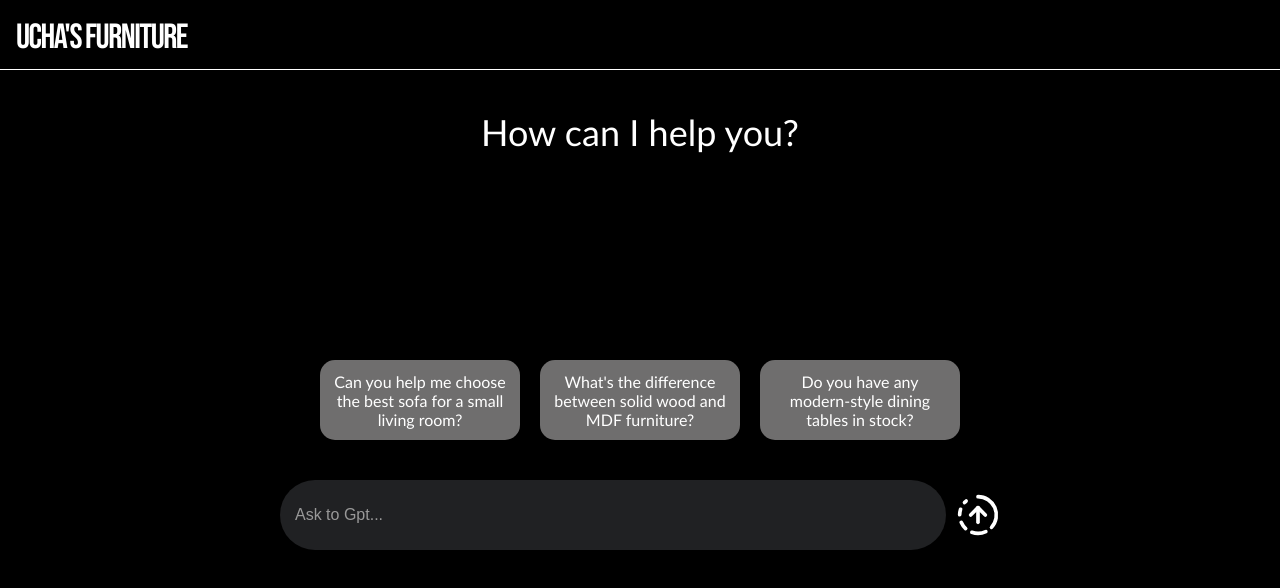
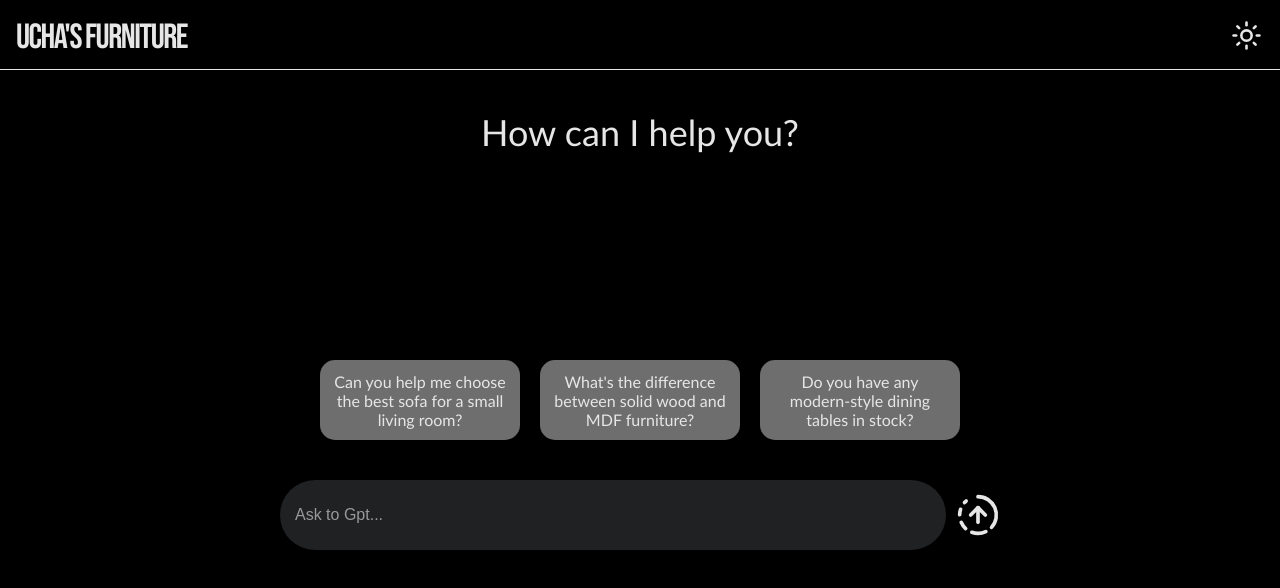
Before and after one commit to dachi6969/nowtryme, a Next.js app: page /AI-Chatbot in a window 1280 px wide. Shown: the top 588 px of the page. Built offline with nearby package versions, Linux system fonts and the light colour scheme.

Commit message:
add dark and light modes

```diff
--- a/app/AI-Chatbot/header/Header.module.css
+++ b/app/AI-Chatbot/header/Header.module.css
@@ -2,8 +2,8 @@
 
 .header{
     height: 70px;
-    border-bottom: 1px solid white;
-    background-color: black;
+    /* border-bottom: 1px solid white; */
+    /* background-color: black; */
     position: fixed;
     z-index: 9999;
     top: 0;
@@ -12,12 +12,13 @@
     padding: 16px;
     display: flex;
     justify-content: space-between;
+    transition: all 0.5s ease;
 }
 
 .mainTitle{
-    color: white;
     font-family: 'Bebas Neue', sans-serif;
     letter-spacing: -1.5px;
     font-size: 35px;
     cursor: pointer;
+    transition: all 0.5s ease;
 }
--- a/app/AI-Chatbot/header/Header.tsx
+++ b/app/AI-Chatbot/header/Header.tsx
@@ -2,18 +2,45 @@
 
 import { useRouter } from "next/navigation";
 import styles from "./Header.module.css";
+import { Moon, Sun } from "lucide-react";
+import { useTheme } from "@/app/store/useTheme";
 
 const Header = () => {
     const router = useRouter();
+    const {themeOn,lightOff,lightOn} = useTheme();
+    const light = "#E6E6E6";
+    const themeChange = themeOn ? light : "black";
+    const themeReverse = themeOn ? 'black' : light;
     const homeRoute = () => {
         router.push("/");
     }
     return(
-        <header className={styles.header}>
-            <span className={styles.mainTitle} onClick={homeRoute}>
+        <header className={styles.header}
+        style={{
+            backgroundColor: themeChange,
+            borderBottom: `1px solid ${themeReverse}`
+        }}
+        >
+            <span className={styles.mainTitle}
+            onClick={homeRoute}
+            style={{color: themeReverse}}
+            >
                 Ucha's Furniture
             </span>
 
+            {themeOn ?
+            <Moon
+            size={35}
+            color={'black'}
+            style={{paddingTop: "4px"}}
+            onClick={lightOff}
+            />:
+            <Sun
+            size={35}
+            color={'#E6E6E6'}
+            style={{paddingTop: "4px"}}
+            onClick={lightOn}
+            />}
         </header>
     )
 }
--- a/app/AI-Chatbot/page.module.css
+++ b/app/AI-Chatbot/page.module.css
@@ -1,23 +1,25 @@
 .main {
-    background-color: black;
+    /* background-color: black; */
     padding-top: 70px;
-    color: white;
+    /* color: white; */
     min-height: 100dvh;
     width: 100vw;
     display: flex;
     flex-direction: column;
     align-items: center;
     overflow: hidden;
+    transition: all 0.5s ease;
   }
 
   .chat {
-    background-color: black;
+    /* background-color: black; */
     overflow-y: auto;
     padding: 40px 20px 120px;
     flex-grow: 1;
     display: flex;
     flex-direction: column;
     width: 60%;
+    transition: all 0.5s ease;
   }
 
   .handlers {
@@ -40,10 +42,11 @@
     padding: 0 15px;
     border-radius: 35px;
     border: none;
-    color: white;
+    /* color: white; */
     font-size: 16px;
-    background-color: #202123;
+    /* background-color: #202123;  */
     height: 70px;
+    transition: all 0.5s ease;
   }
 
   .title{
@@ -70,7 +73,8 @@
     justify-content: center;
     align-items: center;
     cursor: pointer;
-    color: white;
+    /* color: white; */
+    transition: all 0.5s ease;
     font-weight: bold;
     font-size: 18px;
     transition: background-color 0.2s ease;
@@ -106,7 +110,7 @@
 
   .pre{
     padding: 13px;
-    background-color: rgb(111, 110, 110);
+    /* background-color: rgb(0, 0, 0); */
     border-radius: 15px;
     display: flex;
     justify-content: flex-start;
@@ -116,7 +120,7 @@
     width: 200px;
     flex-shrink: 0;
     cursor: pointer;
-    transition: all 0.3s ease;
+    transition: all 0.5s ease;
   }
 
   @media (hover:hover) and (pointer: fine) {
--- a/app/AI-Chatbot/page.tsx
+++ b/app/AI-Chatbot/page.tsx
@@ -4,6 +4,7 @@ import { useState } from "react";
 import styles from "./page.module.css"
 import { CircleFadingArrowUp, CirclePause } from "lucide-react";
 import { motion } from "framer-motion";
+import { useTheme } from "../store/useTheme";
 
 type Message = {
     role: 'user' | 'assistant';
@@ -20,7 +21,11 @@ const AI_Page = () => {
     const [input, setInput] = useState<string>('');
     const [messages, setMessages] = useState<Message[]>([]);
     const [loading, setLoading] = useState(false);
-    const [inputMove,setInputMove] = useState(styles.off)
+    const [inputMove,setInputMove] = useState(styles.off);
+    const {themeOn,} = useTheme();
+    const light = "#E6E6E6";
+    const themeChange = themeOn ? light : "black";
+    const themeReverse = themeOn ? 'black' : light;
 
     const inputBind = (e: React.ChangeEvent<HTMLInputElement>) => {
         setInput(e.target.value);
@@ -67,10 +72,16 @@ const AI_Page = () => {
       }
 
     return(
-        <div className={styles.main}>
-            <div className={styles.chat}>
+        <div className={styles.main}
+        style={{
+          backgroundColor: themeChange,
+          color: themeReverse
+        }}
+        >
+            <div className={styles.chat} style={{backgroundColor: themeChange}}>
               {messages.length === 0 &&
               <motion.div className={styles.title}
+              style={{color: themeReverse}}
               initial={{opacity: 0, translateX: -100}}
               animate={{opacity: 1, translateX: 0}}
               transition={{duration: 0.5, delay: 0.5}}
@@ -78,16 +89,21 @@ const AI_Page = () => {
                 How can I help you?
               </motion.div>}
             {messages.map((msg, i) => (
-            <div key={i} className={msg.role === 'user' ? styles.userMsg : styles.assistantMsg}>
+            <div key={i} className={msg.role === 'user' ? styles.userMsg : styles.assistantMsg}
+            style={{color: light}}>
             {msg.content}
             </div>
             ))}
-            {loading && <div className={styles.assistantMsg}>Typing...</div>}
+            {loading && <div className={styles.assistantMsg} style={{color: light}}>Typing...</div>}
             </div>
             <div className={`${styles.handlers} ${inputMove}`}>
               {messages.length === 0 && <div style={{display: "flex", gap: "20px", maxWidth: "90vw", overflowX: "auto", scrollbarWidth: "none", padding: "10px"}}>
                 {preQuestions.map((item,i) => (
-                  <motion.div className={styles.pre} key={i}
+                  <motion.div className={styles.pre} style={{
+                    backgroundColor: themeOn ? 'black' : '#6f6e6e',
+                    color: light
+                  }}
+                  key={i}
                   initial={{opacity: 0,}}
                   animate={{opacity: 1 }}
                   transition={{duration: 2}}
@@ -105,13 +121,19 @@ const AI_Page = () => {
                 type="text"
                 placeholder="Ask to Gpt..."
                 className={styles.inputing}
+                style={{
+                  color: themeReverse,
+                  backgroundColor: themeOn ? light : "#202123",
+                  border: themeOn ? '2px solid black' : 'none'
+                }}
                 />
                {loading ?
-                <CirclePause size={40}/>:
+                <CirclePause size={40} />:
                 <CircleFadingArrowUp
                 className={styles.buttoning}
                 size={40}
                 onClick={sendMessage}
+                color={themeReverse}
                 />}
                 </div>
             </div>
--- /dev/null
+++ b/app/store/useTheme.ts
@@ -0,0 +1,13 @@
+import { create } from "zustand";
+
+type useTheme = {
+    themeOn: boolean;
+    lightOn: () => void;
+    lightOff: () => void;
+}
+
+export const useTheme = create<useTheme>((set) => ({
+    themeOn: false,
+    lightOff: () => set({themeOn: false}),
+    lightOn: () => set({themeOn: true}),
+}))
```
